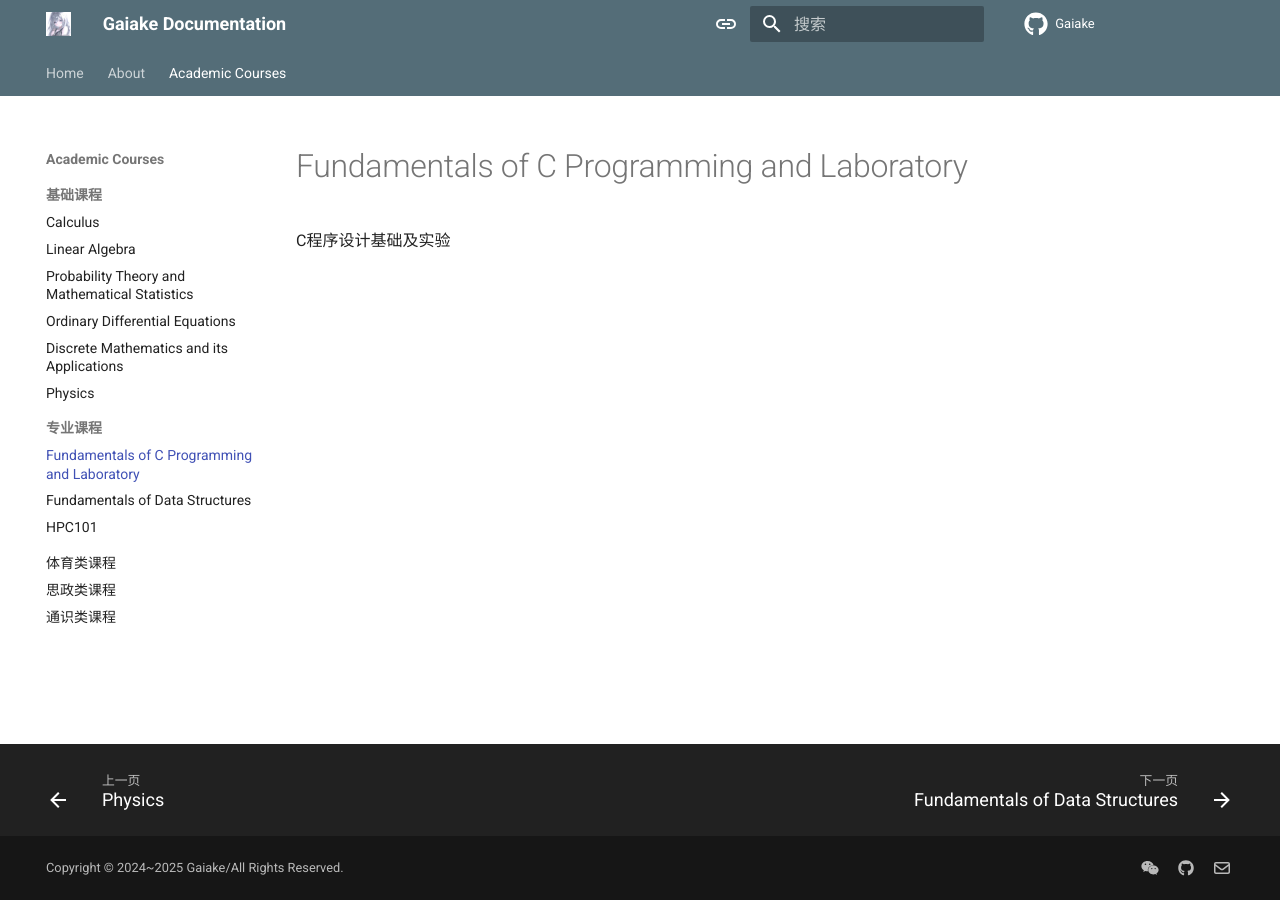
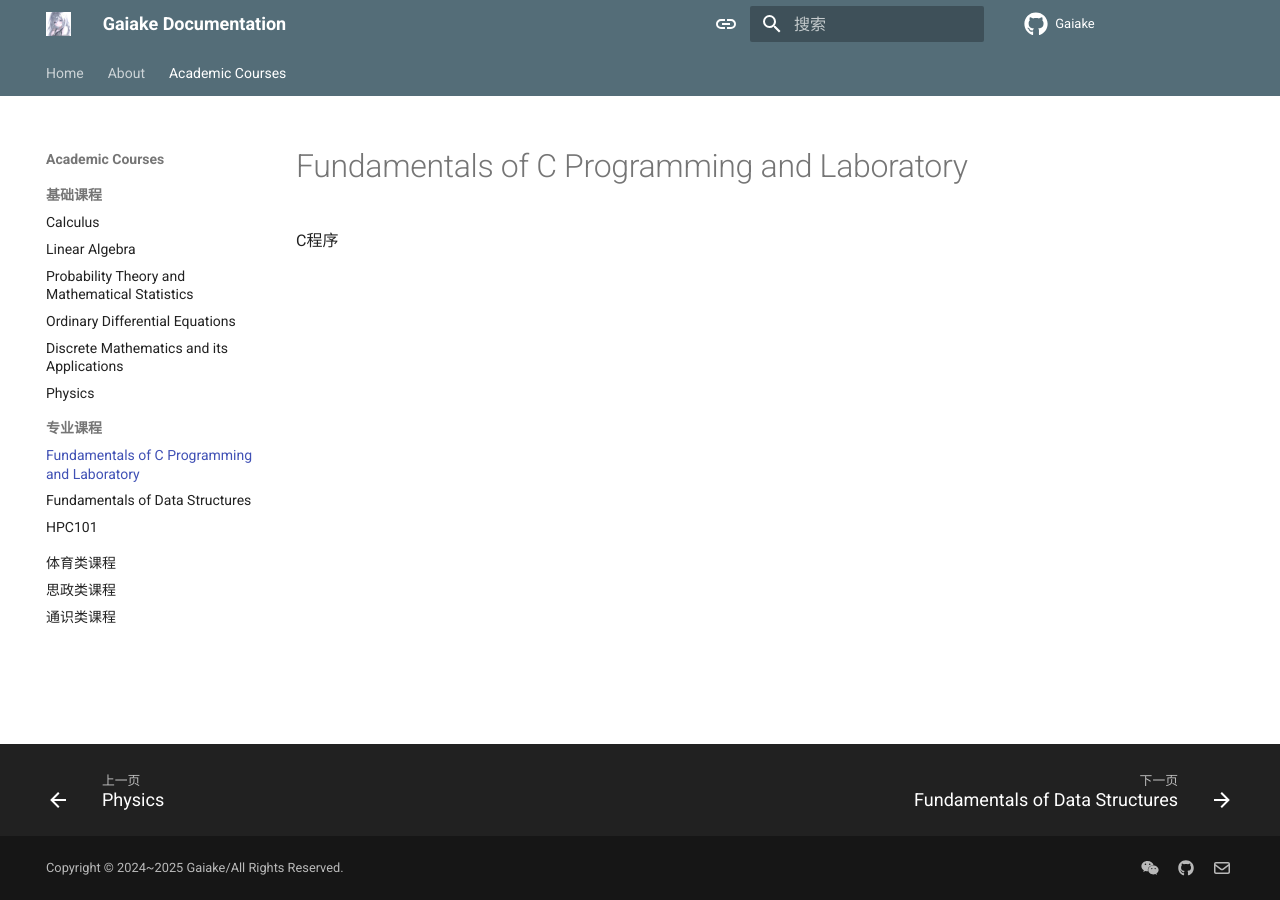
Before and after one commit to Gaiake/Gaiake.github.io, an MkDocs documentation site: the page built from docs/courses/CS101.md, in a window 1280 px wide. Built offline with MkDocs 1.6.1 and Material for MkDocs 9.7.7, drawn with Linux system fonts in a browser that asks for light colours; a style sheet for code colours, icons or effects is not loaded.

Commit message:
20250630-5

```diff
--- a/docs/courses/CS101.md
+++ b/docs/courses/CS101.md
@@ -1 +1 @@
-C程序设计基础及实验
+C程序
```
